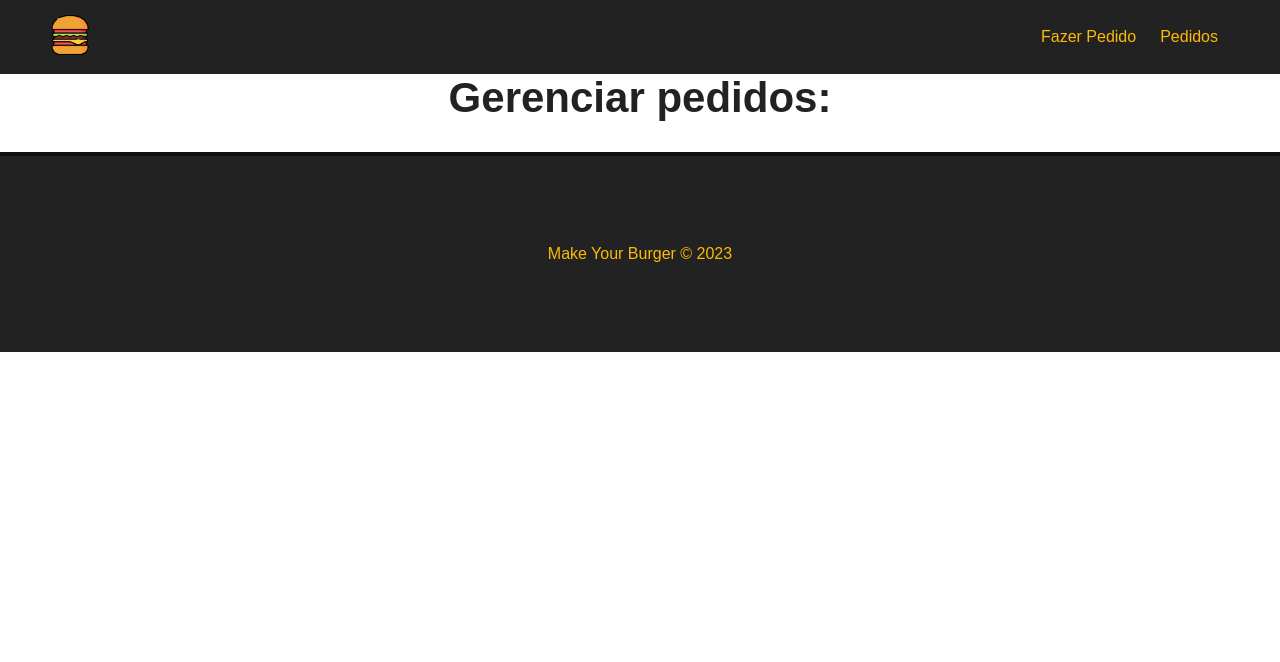
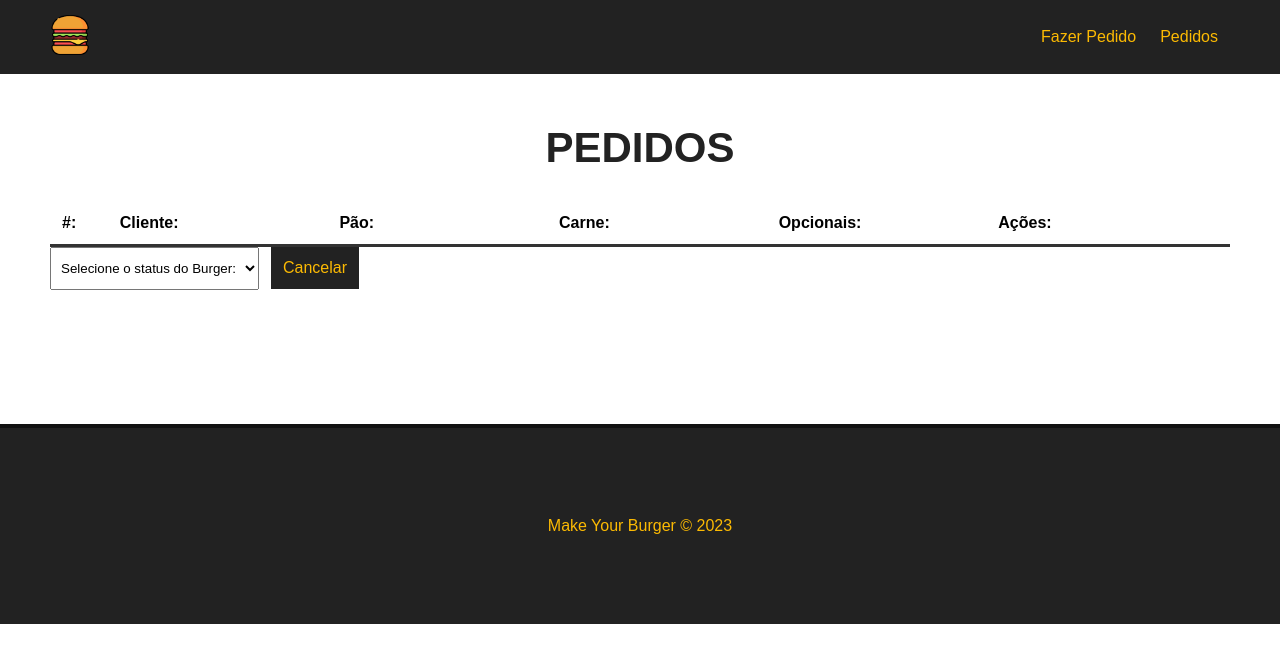
Before and after one commit to tiagors09/make-your-burger, a Vue app: page /pedidos in a window 1280 px wide. Shown: the top 662 px of the page. Built offline with nearby package versions, Linux system fonts and the light colour scheme.

Commit message:
added Dashboard

```diff
--- a/src/views/PedidosView.vue
+++ b/src/views/PedidosView.vue
@@ -1,11 +1,17 @@
 <template>
-  <div class="pedidos">
-    <h1>Gerenciar pedidos:</h1>
+  <div class="main-container">
+    <h1>PEDIDOS</h1>
+    <Dashboard />
   </div>
 </template>
 
 <script>
+import Dashboard from '@/components/Dashboard.vue'
+
 export default {
   name: 'Pedidos',
+  components: {
+    Dashboard,
+  }
 }
 </script>
```
